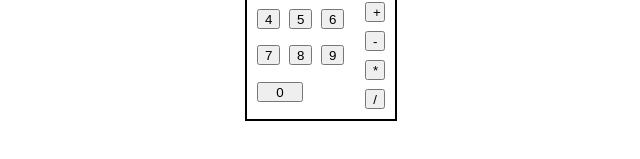
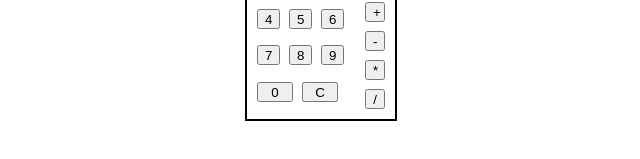
Before and after one commit to JamesVpog/js-calculator, a plain HTML site: page index.html in a window 1280 px wide. Shown: the part 181-340 px from the top of the page, 319-959 px from the left. Drawn offline with Linux system fonts and the light colour scheme.

Commit message:
feat: scaffold css and html

```diff
--- a/index.html
+++ b/index.html
@@ -23,6 +23,7 @@
           <button id="8">8</button>
           <button id="9">9</button>
           <button id="zero">0</button>
+          <button id="clear">C</button>
         </div>
         <div id="operators">
           <button id="=">=</button>
--- a/styles.css
+++ b/styles.css
@@ -41,8 +41,9 @@ button {
 	height: 20px;
 }
 
-#numpad #zero {
-	width: calc(50% - 4px);
+#numpad #zero,
+#numpad #clear {
+	width: calc(40% - 4px);
 }
 
 #operators {
```
